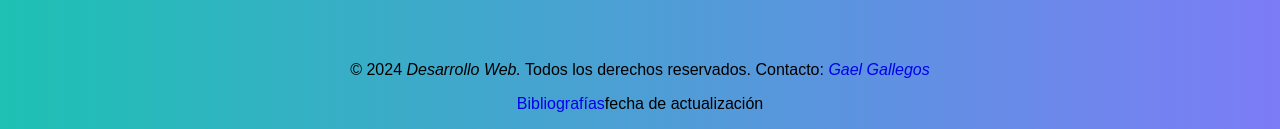
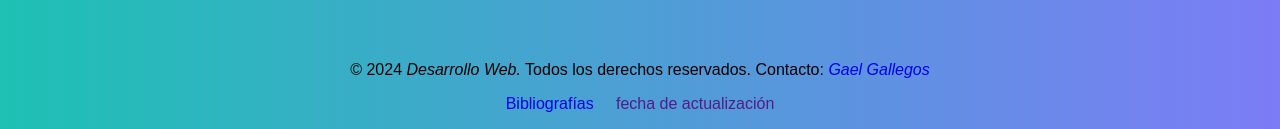
Before and after one commit to G43L25/web, a plain HTML site: page index.html in a window 1280 px wide. Shown: the part 970-1099 px from the top of the page. Drawn offline with Linux system fonts and the light colour scheme.

Commit message:
Update index.html

```diff
--- a/index.html
+++ b/index.html
@@ -135,7 +135,7 @@
        <a href="mailto:g43l25@gmail.com"><em>Gael Gallegos</em></a>
     </p>
     <p>
-        <a href="Subpaginas/bibligrafias.html">Bibliografías</a><a onclick('act')>fecha de actualización</a>
+        <a href="Subpaginas/bibligrafias.html">Bibliografías</a>&nbsp;&nbsp;&nbsp;&nbsp;&nbsp;<a href="" onclick('act')>fecha de actualización</a>
 
     </p>
 
```
